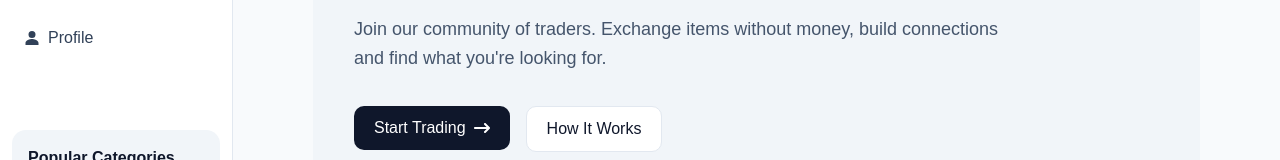
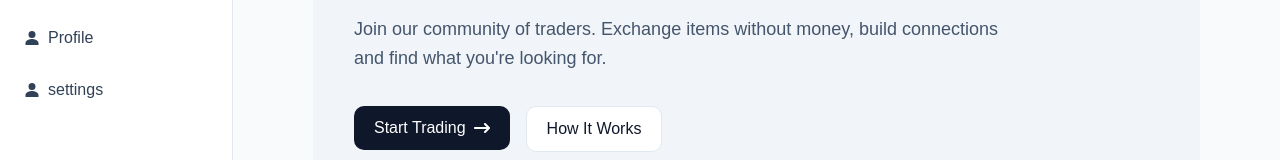
Before and after one commit to ammarmohammed6783-del/Swapify, a React (Vite) app: page / in a window 1280 px wide. Shown: the part 258-418 px from the top of the page. Built offline with nearby package versions, Linux system fonts and the light colour scheme.

Commit message:
modified navigation component

```diff
--- a/src/components/Navigation.tsx
+++ b/src/components/Navigation.tsx
@@ -12,8 +12,7 @@ function Navigation() {
                 to="/"
                 end
                 className={({ isActive }) =>
-                    `flex items-center gap-2 rounded-lg w-full h-10 p-3 transition-colors ${
-                        isActive
+                    `flex items-center gap-2 rounded-lg w-full h-10 p-3 transition-colors ${isActive
                         ? "bg-slate-900 text-white dark:bg-slate-800 dark:text-white font-medium"
                         : "text-slate-700 hover:bg-slate-100 dark:text-slate-300 dark:hover:bg-slate-900"
                     }`
@@ -25,8 +24,7 @@ function Navigation() {
             <NavLink
                 to="/explore"
                 className={({ isActive }) =>
-                    `flex items-center gap-2 rounded-lg w-full h-10 p-3 transition-colors ${
-                        isActive
+                    `flex items-center gap-2 rounded-lg w-full h-10 p-3 transition-colors ${isActive
                         ? "bg-slate-900 text-white dark:bg-slate-800 dark:text-white font-medium"
                         : "text-slate-700 hover:bg-slate-100 dark:text-slate-300 dark:hover:bg-slate-900"
                     }`
@@ -38,8 +36,7 @@ function Navigation() {
             <NavLink
                 to="/items"
                 className={({ isActive }) =>
-                    `flex items-center gap-2 rounded-lg w-full h-10 p-3 transition-colors ${
-                        isActive
+                    `flex items-center gap-2 rounded-lg w-full h-10 p-3 transition-colors ${isActive
                         ? "bg-slate-900 text-white dark:bg-slate-800 dark:text-white font-medium"
                         : "text-slate-700 hover:bg-slate-100 dark:text-slate-300 dark:hover:bg-slate-900"
                     }`
@@ -51,8 +48,7 @@ function Navigation() {
             <NavLink
                 to="/messages"
                 className={({ isActive }) =>
-                    `flex items-center gap-2 rounded-lg w-full h-10 p-3 transition-colors ${
-                        isActive
+                    `flex items-center gap-2 rounded-lg w-full h-10 p-3 transition-colors ${isActive
                         ? "bg-slate-900 text-white dark:bg-slate-800 dark:text-white font-medium"
                         : "text-slate-700 hover:bg-slate-100 dark:text-slate-300 dark:hover:bg-slate-900"
                     }`
@@ -64,14 +60,24 @@ function Navigation() {
             <NavLink
                 to="/profile"
                 className={({ isActive }) =>
-                    `flex items-center gap-2 rounded-lg w-full h-10 p-3 transition-colors ${
-                        isActive
+                    `flex items-center gap-2 rounded-lg w-full h-10 p-3 transition-colors ${isActive
                         ? "bg-slate-900 text-white dark:bg-slate-800 dark:text-white font-medium"
                         : "text-slate-700 hover:bg-slate-100 dark:text-slate-300 dark:hover:bg-slate-900"
                     }`
                 }
             >
                 <IoPersonSharp /> Profile
+            </NavLink>
+            <NavLink
+                to="/settings"
+                className={({ isActive }) =>
+                    `flex items-center gap-2 rounded-lg w-full h-10 p-3 transition-colors ${isActive
+                        ? "bg-slate-900 text-white dark:bg-slate-800 dark:text-white font-medium"
+                        : "text-slate-700 hover:bg-slate-100 dark:text-slate-300 dark:hover:bg-slate-900"
+                    }`
+                }
+            >
+                <IoPersonSharp /> settings
             </NavLink>
             <div className="bg-slate-100 dark:bg-slate-900 w-full h-fit p-4 rounded-xl flex flex-col gap-3 my-15 transition-colors">
                 <h3 className="font-bold text-slate-900 dark:text-slate-100">Popular Categories</h3>
```
